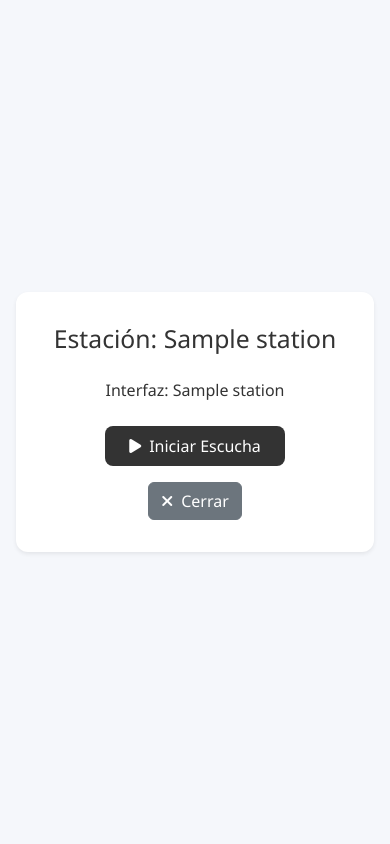
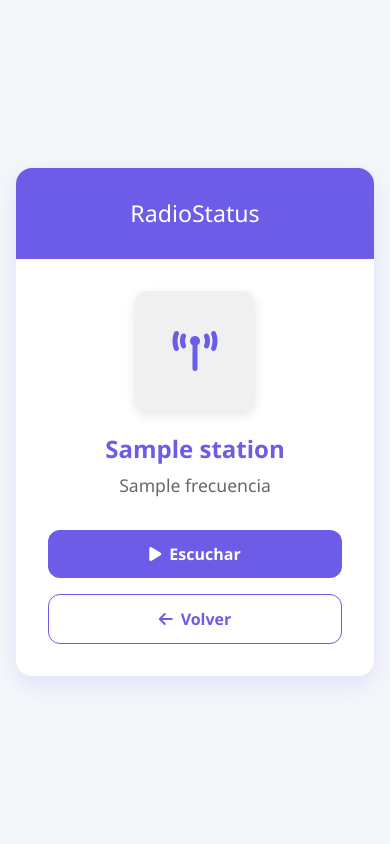
Before and after one commit to 0xLoratadina/XYZ-Audio-Server, a Flask app: template app/templates/public_listen.html in a window 390 px wide. Run offline with Flask 2, Linux system fonts and the light colour scheme; the template is opened without the code that fills it: most values are stand-ins (such as "Sample title", 1, 10 or a date in 2020).

Commit message:
update public listening session

```diff
--- a/app/templates/public_listen.html
+++ b/app/templates/public_listen.html
@@ -2,7 +2,7 @@
 <html lang="es">
 <head>
   <meta charset="UTF-8">
-  <title>Escuchar: {{ station.nombre }} - RadioStatus</title>
+  <title>Escuchar {{ station.nombre }} - RadioStatus</title>
   <meta name="viewport" content="width=device-width, initial-scale=1">
   <!-- Bootstrap 5 CSS y Font Awesome -->
   <link href="https://cdn.jsdelivr.net/npm/bootstrap@5.3.0/dist/css/bootstrap.min.css" rel="stylesheet">
@@ -10,7 +10,7 @@
   <style>
     :root {
       --primary-color: #6c5ce7;
-      --primary-hover: #5a4dc2;
+      --primary-hover: #8a7aec;
       --bg-color: #f5f7fb;
       --card-bg: #fff;
       --text-color: #333;
@@ -21,9 +21,6 @@
       background-color: var(--bg-color);
       font-family: "Segoe UI", Tahoma, Geneva, Verdana, sans-serif;
       color: var(--text-color);
-    }
-
-    .public-container {
       display: flex;
       justify-content: center;
       align-items: center;
@@ -31,94 +28,191 @@
       padding: 1rem;
     }
 
-    .public-card {
+    .listen-card {
+      border: none;
+      border-radius: 16px;
+      box-shadow: 0 8px 24px rgba(108, 92, 231, 0.15);
+      background: var(--card-bg);
+      max-width: 400px;
       width: 100%;
-      max-width: 500px;
-      border: none;
-      border-radius: 12px;
-      box-shadow: 0 4px 12px rgba(0,0,0,0.1);
-      background: var(--card-bg);
+      overflow: hidden;
+      transition: transform 0.3s ease;
     }
 
-    .public-body {
+    .listen-card:hover {
+      transform: translateY(-5px);
+    }
+
+    .listen-header {
+      padding: 2rem;
+      text-align: center;
+      background-color: var(--primary-color);
+      color: white;
+    }
+
+    .listen-body {
       padding: 2rem;
       text-align: center;
     }
 
-    .btn-dark {
-      background-color: var(--text-color);
+    .btn-primary {
+      background-color: var(--primary-color);
       border: none;
-      border-radius: 8px;
-      padding: 0.5rem 1.5rem;
+      border-radius: 12px;
+      padding: 0.75rem 2rem;
+      font-weight: 600;
+      transition: all 0.3s;
     }
 
-    .btn-dark:hover {
-      background-color: #222;
+    .btn-primary:hover {
+      background-color: var(--primary-hover);
+      transform: translateY(-2px);
+      box-shadow: 0 4px 12px rgba(108, 92, 231, 0.25);
+    }
+
+    .btn-outline-primary {
+      color: var(--primary-color);
+      border-color: var(--primary-color);
+      border-radius: 12px;
+      padding: 0.75rem 2rem;
+      font-weight: 600;
+      transition: all 0.3s;
+    }
+
+    .btn-outline-primary:hover {
+      background-color: rgba(108, 92, 231, 0.1);
     }
 
     .station-logo {
-      max-width: 150px;
-      border-radius: 8px;
+      width: 120px;
+      height: 120px;
+      object-fit: cover;
+      border-radius: 12px;
       margin: 0 auto 1.5rem;
       display: block;
+      box-shadow: 0 4px 12px rgba(0,0,0,0.1);
+    }
+
+    .no-logo {
+      width: 120px;
+      height: 120px;
+      border-radius: 12px;
+      margin: 0 auto 1.5rem;
+      background-color: #f0f0f0;
+      display: flex;
+      align-items: center;
+      justify-content: center;
+      color: var(--primary-color);
+      font-size: 2.5rem;
+      box-shadow: 0 4px 12px rgba(0,0,0,0.1);
     }
 
     audio {
-      border-radius: 8px;
       width: 100%;
-      margin: 1.5rem 0;
+      margin-top: 1.5rem;
+      border-radius: 12px;
+    }
+
+    .station-name {
+      font-size: 1.5rem;
+      font-weight: 700;
+      margin-bottom: 0.5rem;
+      color: var(--primary-color);
+    }
+
+    .station-frequency {
+      color: #666;
+      font-size: 1.1rem;
+      margin-bottom: 1.5rem;
+    }
+
+    .btn-container {
+      display: flex;
+      gap: 1rem;
+      justify-content: center;
+      margin-top: 2rem;
+    }
+
+    @media (max-width: 576px) {
+      .btn-container {
+        flex-direction: column;
+      }
+
+      .btn-primary, .btn-outline-primary {
+        width: 100%;
+      }
     }
   </style>
 </head>
 <body>
-  <div class="public-container">
-    <div class="public-card shadow-sm">
-      <div class="public-body">
-        <h2 class="mb-4">Estación: {{ station.nombre }}</h2>
-        {% if station.logo %}
-          <img src="{{ url_for('static', filename='logos/' ~ station.logo) }}" alt="{{ station.nombre }}" class="station-logo img-fluid">
-        {% endif %}
-        <p class="mb-4">Interfaz: {{ station.audio_label if station.audio_label else 'Ninguna asignada' }}</p>
-        <button id="btn-start-public" class="btn btn-dark">
-          <i class="fas fa-play me-2"></i>Iniciar Escucha
+  <div class="listen-card">
+    <div class="listen-header">
+      <h3 class="mb-0">RadioStatus</h3>
+    </div>
+    <div class="listen-body">
+      {% if station.logo %}
+        <img src="{{ url_for('static', filename='logos/' ~ station.logo) }}" alt="{{ station.nombre }}" class="station-logo img-fluid">
+      {% else %}
+        <div class="no-logo">
+          <i class="fas fa-broadcast-tower"></i>
+        </div>
+      {% endif %}
+
+      <h2 class="station-name">{{ station.nombre }}</h2>
+      {% if station.frecuencia %}
+        <p class="station-frequency">{{ station.frecuencia }}</p>
+      {% endif %}
+
+      <div class="btn-container">
+        <button id="btn-start-listen" class="btn btn-primary">
+          <i class="fas fa-play me-2"></i>Escuchar
         </button>
-        <audio id="public-audio-player" controls style="display:none;"></audio>
-        <div class="mt-3">
-          <button onclick="window.close()" class="btn btn-secondary">
-            <i class="fas fa-times me-2"></i>Cerrar
-          </button>
-        </div>
+        <a href="{{ url_for('main.dashboard') }}" class="btn btn-outline-primary">
+          <i class="fas fa-arrow-left me-2"></i>Volver
+        </a>
       </div>
+
+      <audio id="audio-player" controls style="display:none;"></audio>
     </div>
   </div>
 
   <!-- Bootstrap Bundle JS -->
   <script src="https://cdn.jsdelivr.net/npm/bootstrap@5.3.0/dist/js/bootstrap.bundle.min.js"></script>
   <script>
-    document.getElementById('btn-start-public').addEventListener('click', function() {
-      var deviceId = "{{ station.audio_interface }}";
+    document.getElementById('btn-start-listen').addEventListener('click', function() {
+      const btn = this;
+      const deviceId = "{{ station.audio_interface }}";
+
       if (!deviceId) {
-        alert("No hay interfaz de audio asignada.");
+        alert("No hay interfaz de audio configurada para esta estación.");
         return;
       }
+
       navigator.mediaDevices.getUserMedia({ audio: { deviceId: { exact: deviceId } } })
       .then(stream => {
-        var audioPlayer = document.getElementById('public-audio-player');
+        const audioPlayer = document.getElementById('audio-player');
         audioPlayer.style.display = 'block';
         audioPlayer.srcObject = stream;
         audioPlayer.play();
-        document.getElementById('btn-start-public').innerHTML = '<i class="fas fa-stop me-2"></i>Detener';
-        document.getElementById('btn-start-public').onclick = function() {
+
+        btn.innerHTML = '<i class="fas fa-stop me-2"></i>Detener';
+        btn.classList.remove('btn-primary');
+        btn.classList.add('btn-danger');
+
+        // Cambiar el comportamiento del botón para detener
+        btn.onclick = function() {
           audioPlayer.pause();
           audioPlayer.srcObject = null;
           stream.getTracks().forEach(track => track.stop());
-          this.innerHTML = '<i class="fas fa-play me-2"></i>Iniciar Escucha';
-          this.onclick = arguments.callee.caller;
+          btn.innerHTML = '<i class="fas fa-play me-2"></i>Escuchar';
+          btn.classList.remove('btn-danger');
+          btn.classList.add('btn-primary');
+          btn.onclick = arguments.callee.caller;
         };
       })
       .catch(err => {
         console.error(err);
-        alert("Error al acceder a la interfaz de audio.");
+        alert("Error al conectar con la estación. Intente nuevamente.");
       });
     });
   </script>
--- a/tinidb.json
+++ b/tinidb.json
@@ -1 +1 @@
-{"users": {"1": {"username": "a", "password": "$2b$12$pLQ1WrL3DdF.bVuJmGMg5eL59YQFj8uCdbgLLF9xLF01uiWvWSrG2"}, "2": {"username": "sabinas", "password": "$2b$12$87RsMDMRV3eP6UpN4WC6ueTwAlopw8QGJaEWtHh4AS094e.sDxdHS"}, "3": {"username": "q", "password": "$2b$12$9jYiwJ37BkU6V34PBYs8uOVxuDt6FjETAQ3I9tM4Ax1SdU/LizwDS"}, "4": {"username": "Daniel", "password": "$2b$12$4px2QbNxcr5tFHTewL.5wO57eTAZIdJhcIdqBasBk6Lus6Qlvkum."}}, "stations": {"1": {"nombre": "Latidos", "logo": "descarga.jpg", "frecuencia": "104.2", "ciudad": "Chetumal", "audio_interface": "default", "audio_label": "Predeterminado - Micr\u00f3fono (G435 Wireless Gaming Headset) (046d:0acb)", "estado": "Desconocido", "ultima_actualizacion": "2025-04-06T01:08:13.426580"}, "2": {"nombre": "Ye Station", "logo": "_120240849_kanye_epa_2.jpg", "frecuencia": "108.4", "ciudad": "Monterrey", "audio_interface": "b2a2bc6f0efa814c742c40b01a610010c2121411b5aee338b4862723702e5693", "audio_label": "Micr\u00f3fono (MicStream)", "estado": "Desconocido", "ultima_actualizacion": "2025-04-06T00:55:18.009628"}, "4": {"nombre": "Pepe Station", "logo": "_91408619_55df76d5-2245-41c1-8031-07a4da3f313f.jpg", "frecuencia": "104.2", "ciudad": "Oaxaca", "audio_interface": "04974319476f3920869e78f0b36982e4f040346685f306f2734c13c94c400f43", "audio_label": "Micr\u00f3fono (G435 Wireless Gaming Headset) (046d:0acb)", "estado": "Desconocido", "ultima_actualizacion": "2025-04-06T01:06:45.294571"}}}
+{"users": {"1": {"username": "a", "password": "$2b$12$pLQ1WrL3DdF.bVuJmGMg5eL59YQFj8uCdbgLLF9xLF01uiWvWSrG2"}, "2": {"username": "sabinas", "password": "$2b$12$87RsMDMRV3eP6UpN4WC6ueTwAlopw8QGJaEWtHh4AS094e.sDxdHS"}, "3": {"username": "q", "password": "$2b$12$9jYiwJ37BkU6V34PBYs8uOVxuDt6FjETAQ3I9tM4Ax1SdU/LizwDS"}, "4": {"username": "Daniel", "password": "$2b$12$4px2QbNxcr5tFHTewL.5wO57eTAZIdJhcIdqBasBk6Lus6Qlvkum."}, "5": {"username": "Eduardo Lopez", "password": "$2b$12$4CbGSJymqAN6PhHxkRSQ/OZQkvXE6g7PB0PIAnHxh88RrRMaxwZ1C"}}, "stations": {"1": {"nombre": "Latidos", "logo": "descarga.jpg", "frecuencia": "104.2", "ciudad": "Chetumal", "audio_interface": "", "audio_label": "Selecciona una interfaz", "estado": "Desconocido", "ultima_actualizacion": "2025-04-06T01:35:54.308594"}, "2": {"nombre": "Ye Station", "logo": "_120240849_kanye_epa_2.jpg", "frecuencia": "108.4", "ciudad": "Monterrey", "audio_interface": "default", "audio_label": "Predeterminado - Micr\u00f3fono (G435 Wireless Gaming Headset) (046d:0acb)", "estado": "Desconocido", "ultima_actualizacion": "2025-04-06T01:36:09.058737"}, "4": {"nombre": "Pepe Station", "logo": "_91408619_55df76d5-2245-41c1-8031-07a4da3f313f.jpg", "frecuencia": "104.2", "ciudad": "Oaxaca", "audio_interface": "04974319476f3920869e78f0b36982e4f040346685f306f2734c13c94c400f43", "audio_label": "Micr\u00f3fono (G435 Wireless Gaming Headset) (046d:0acb)", "estado": "Desconocido", "ultima_actualizacion": "2025-04-06T01:06:45.294571"}}}
```
Also changed, not shown: app/templates/dashboard.html (+50 -12 lines), app/templates/listen_station.html (deleted, +0 -135 lines).
